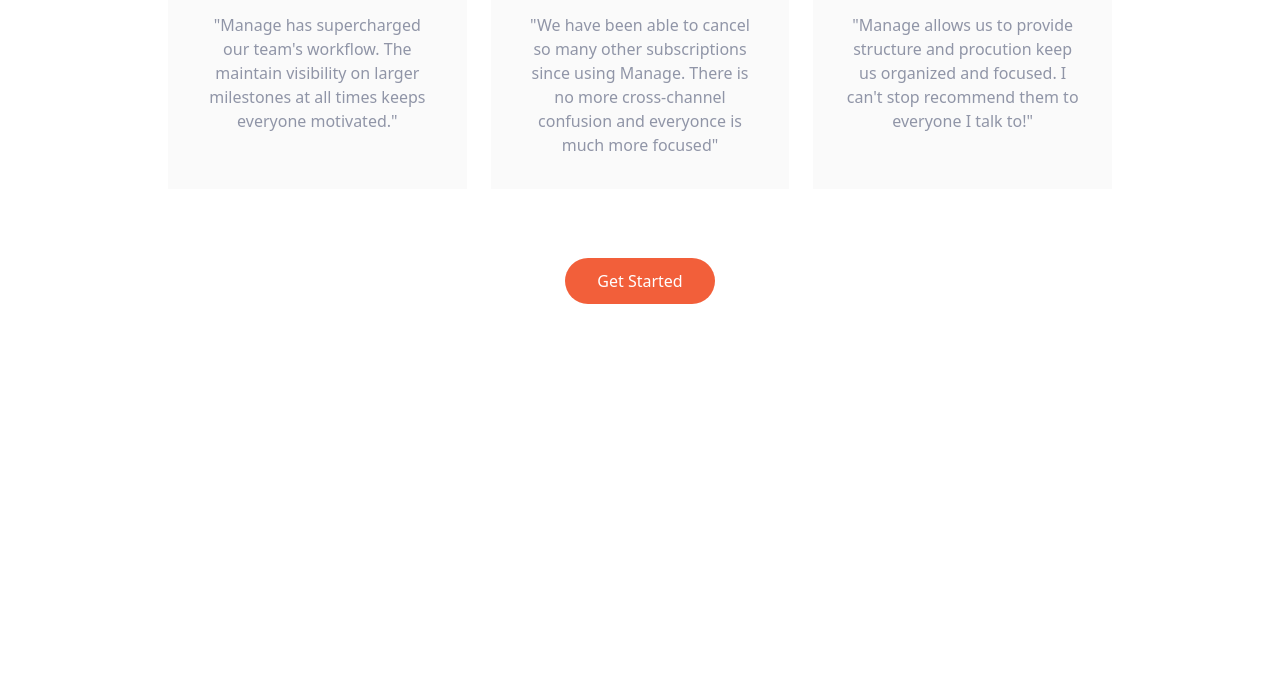
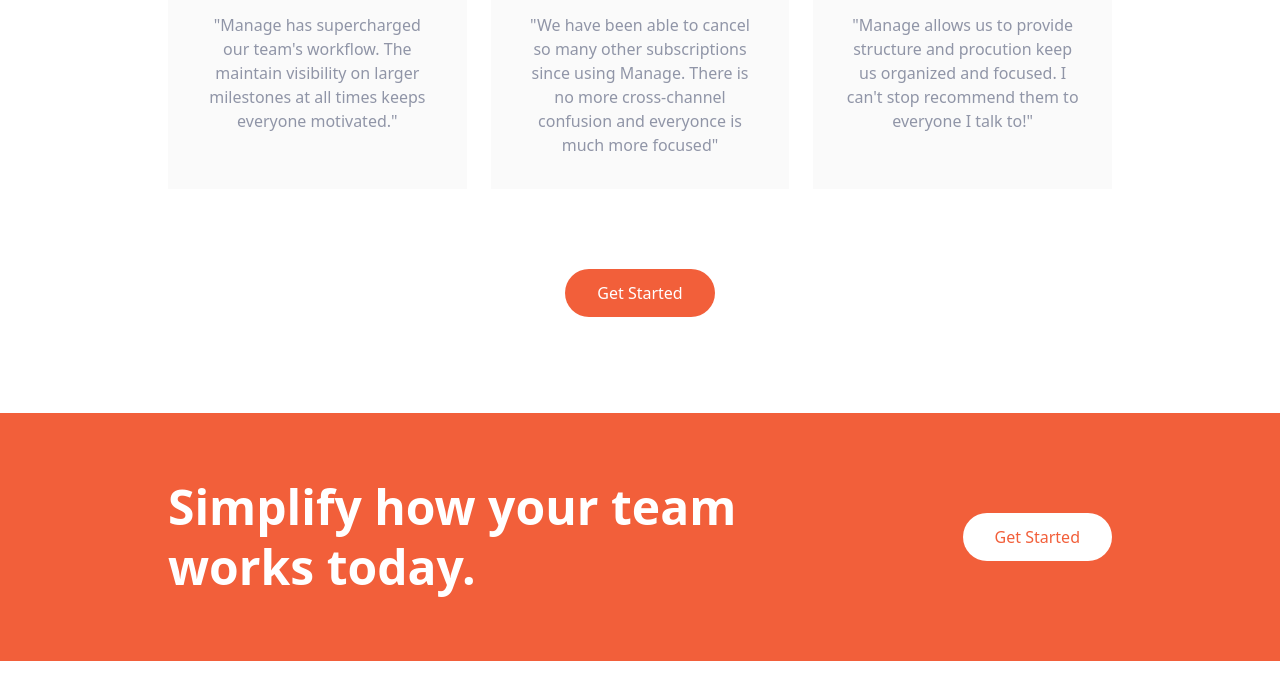
Before and after one commit to paristama/tailwind-traversy, a website: page index.html in a window 1280 px wide. Shown: the part 1351-2050 px from the top of the page. Before the commit the page ends 1804 px from the top, so only its background shows below. Drawn offline with Linux system fonts and the light colour scheme.

Commit message:
create CTA section

```diff
--- a/index.html
+++ b/index.html
@@ -37,7 +37,7 @@
         <section id="hero">
             <!-- Flex Container -->
             <div
-                class="container flex flex-col-reverse items-center px-6 mx-auto mt-10 space-y-0 md:flex-row mb-24"
+                class="container flex flex-col-reverse px-6 mx-auto mt-10 space-y-0 md:flex-row mb-24"
             >
                 <!-- Hero text -->
                 <div
@@ -196,7 +196,7 @@
 
         <!-- Testimonial Section -->
         <section id="testimonials">
-            <div class="container mx-auto px-4">
+            <div class="container mx-auto px-4 mb-24">
                 <!-- Testimonial Heading -->
                 <div class="text-center">
                     <h2 class="text-4xl font-bold text-darkBlue">
@@ -260,12 +260,35 @@
                 <div class="text-center mt-20">
                     <a
                         href="#"
-                        class="bg-brightRed text-white px-8 py-3 rounded-full hover:bg-brightRedLight"
+                        class="inline-block bg-brightRed text-white px-8 py-3 rounded-full hover:bg-brightRedLight"
                     >
                         Get Started
                     </a>
                 </div>
             </div>
         </section>
+
+        <!-- CTA Section -->
+        <section id="cta" class="bg-brightRed">
+            <div class="container mx-auto px-4 py-24 md:py-16">
+                <div
+                    class="flex flex-col space-y-10 justify-between md:space-y-0 md:items-center md:flex-row"
+                >
+                    <h2
+                        class="text-5xl text-white leading-tight font-semibold text-center md:text-left md:max-w-lg lg:max-w-xl"
+                    >
+                        Simplify how your team works today.
+                    </h2>
+                    <div class="text-center">
+                        <a
+                            href="#"
+                            class="inline-block bg-white text-brightRed font-medium px-8 py-2.5 rounded-full hover:bg-slate-100 hover:text-brightRedLight md:py-3"
+                        >
+                            Get Started
+                        </a>
+                    </div>
+                </div>
+            </div>
+        </section>
     </body>
 </html>
```
Also changed, not shown: css/main.css.
